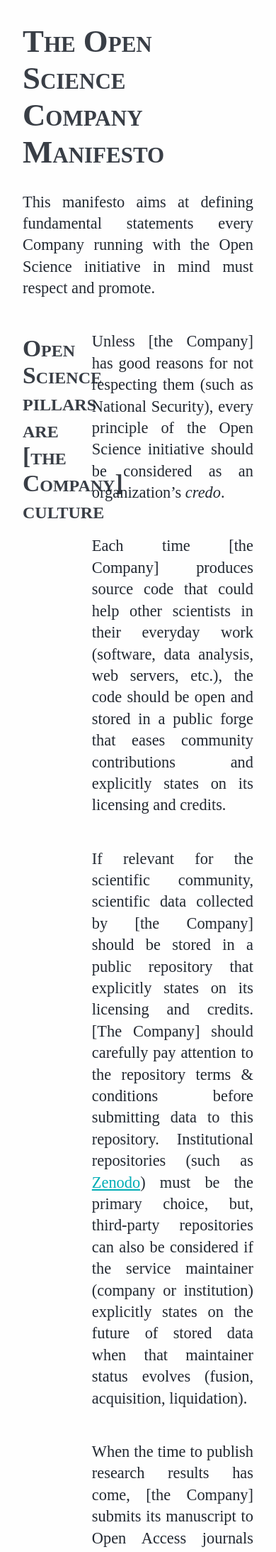
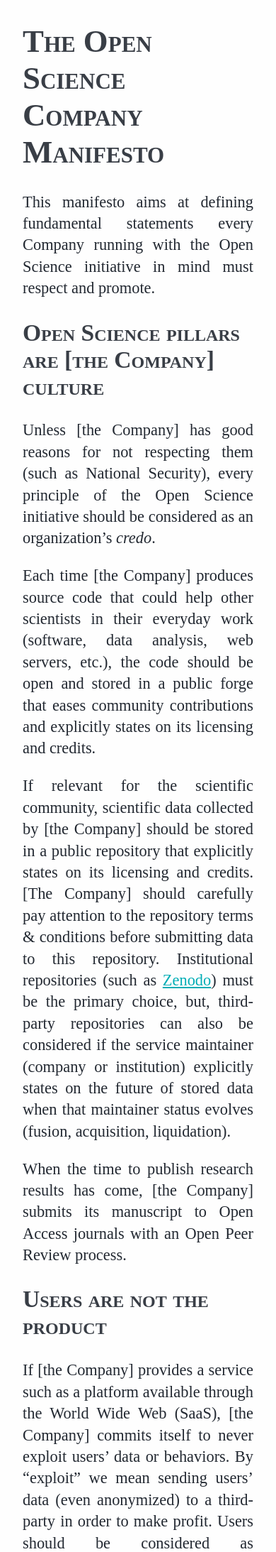
Before and after one commit to TailorDev/manifesto, a Jekyll site: the page built from index.html, in a window 390 px wide. Shown: the top 2186 px of the page at 71% size. Built offline with Jekyll 4.4.1, drawn with Linux system fonts in a browser that asks for light colours.

Commit message:
Add basic mediaquery for small screens

```diff
--- /dev/null
+++ b/_sass/_mediaqueries.scss
@@ -0,0 +1,22 @@
+@media (max-width: 800px) {
+  body {
+    .content {
+      h2 {
+        clear: none;
+        float: none;
+        width: 100%;
+        padding-right: 0;
+      }
+
+      p + p,
+      h2 + p {
+        float: none;
+        width: 100%;
+      }
+
+      p + p {
+        clear: none;
+      }
+    }
+  }
+}
--- a/css/styles.scss
+++ b/css/styles.scss
@@ -84,3 +84,5 @@ body {
     }
   }
 }
+
+@import "mediaqueries";
```
